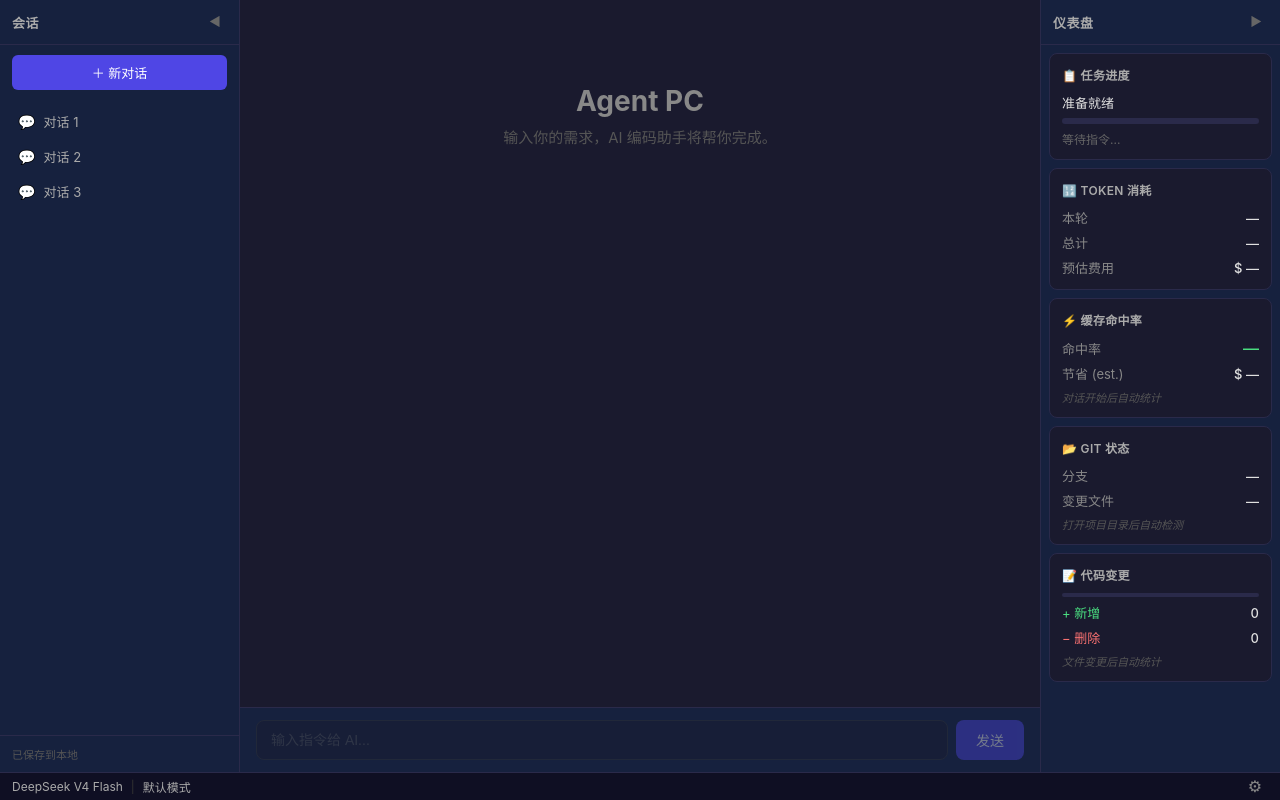
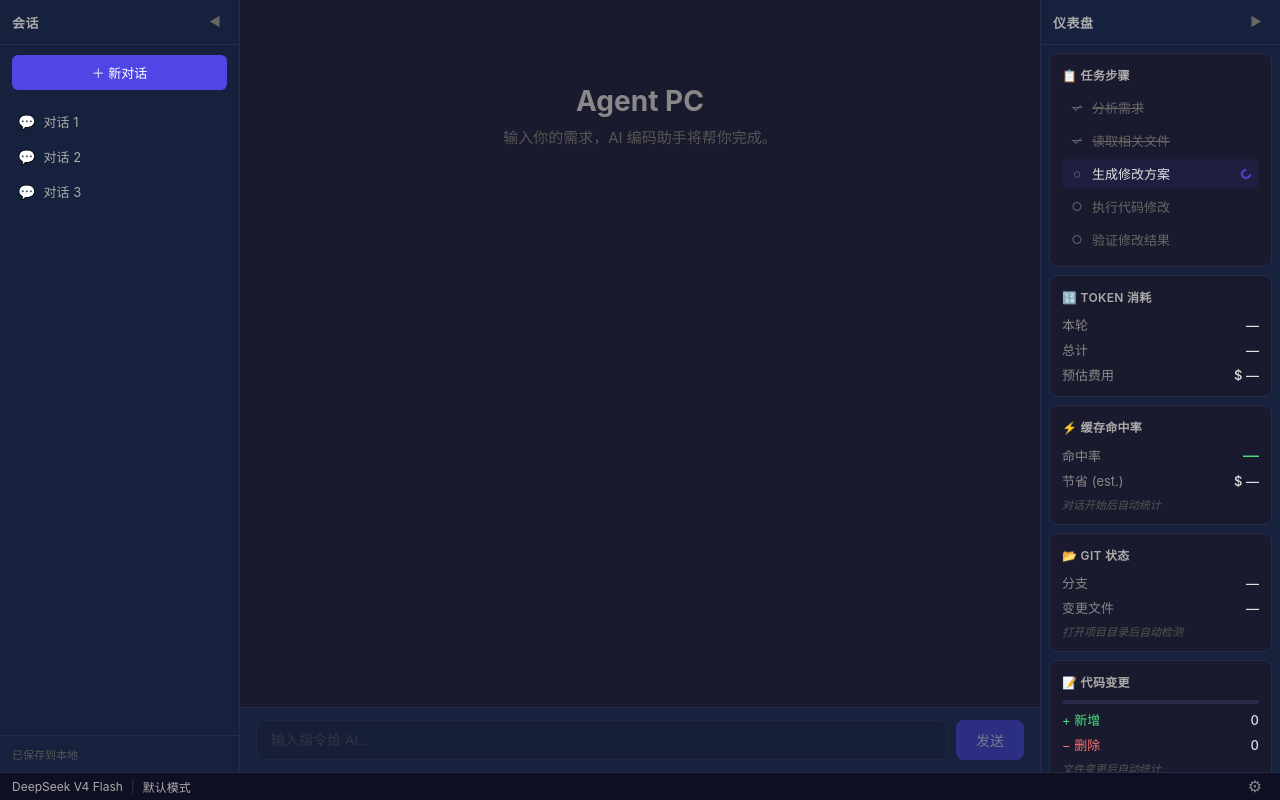
Before and after one commit to Hang-Edward/Agent, a React (Vite) app: page / in a window 1280 px wide. Built offline with nearby package versions, Linux system fonts and the light colour scheme.

Commit message:
fix: change task progress to step checklist mode

```diff
--- a/src/App.css
+++ b/src/App.css
@@ -308,31 +308,68 @@
   color: #f87171;
 }
 
-/* 进度条 */
-.progress-step {
+/* 步骤清单 */
+.step-list {
+  display: flex;
+  flex-direction: column;
+  gap: 4px;
+}
+
+.step-item {
+  display: flex;
+  align-items: center;
+  gap: 8px;
+  padding: 5px 8px;
+  border-radius: 5px;
   font-size: 13px;
   color: #e0e0e0;
-  font-weight: 500;
 }
 
-.progress-bar-bg {
-  width: 100%;
-  height: 6px;
-  background: #2a2a4a;
-  border-radius: 3px;
-  overflow: hidden;
+.step-pending {
+  color: #666;
 }
 
-.progress-bar-fill {
-  height: 100%;
-  background: linear-gradient(90deg, #4f46e5, #6366f1);
-  border-radius: 3px;
-  transition: width 0.3s ease;
+.step-running {
+  color: #e0e0e0;
+  background: rgba(79, 70, 229, 0.1);
 }
 
-.progress-label {
+.step-done {
+  color: #666;
+  text-decoration: line-through;
+}
+
+.step-failed {
+  color: #f87171;
+  background: rgba(248, 113, 113, 0.1);
+}
+
+.step-icon {
   font-size: 12px;
-  color: #666;
+  width: 14px;
+  text-align: center;
+  flex-shrink: 0;
+}
+
+.step-label {
+  flex: 1;
+  min-width: 0;
+  overflow: hidden;
+  text-overflow: ellipsis;
+  white-space: nowrap;
+}
+
+.step-spinner {
+  width: 10px;
+  height: 10px;
+  border: 2px solid #4f46e5;
+  border-top-color: transparent;
+  border-radius: 50%;
+  animation: spin 0.6s linear infinite;
+}
+
+@keyframes spin {
+  to { transform: rotate(360deg); }
 }
 
 /* Diff 条 */
--- a/src/components/Dashboard.tsx
+++ b/src/components/Dashboard.tsx
@@ -2,17 +2,47 @@
 
 /* ───────── 各仪表盘小组件 ───────── */
 
-/** 任务进度面板 */
+/** 任务步骤 */
+interface TaskStep {
+  id: string;
+  label: string;
+  status: "pending" | "running" | "done" | "failed";
+}
+
+/** 任务进度面板 — 多步骤清单模式 */
 function TaskProgress() {
+  // 示例数据，后续由 Agent 循环更新
+  const steps: TaskStep[] = [
+    { id: "1", label: "分析需求", status: "done" },
+    { id: "2", label: "读取相关文件", status: "done" },
+    { id: "3", label: "生成修改方案", status: "running" },
+    { id: "4", label: "执行代码修改", status: "pending" },
+    { id: "5", label: "验证修改结果", status: "pending" },
+  ];
+
   return (
     <div className="widget">
-      <div className="widget-title">📋 任务进度</div>
+      <div className="widget-title">📋 任务步骤</div>
       <div className="widget-body">
-        <div className="progress-step">准备就绪</div>
-        <div className="progress-bar-bg">
-          <div className="progress-bar-fill" style={{ width: "0%" }} />
+        <div className="step-list">
+          {steps.map((step) => (
+            <div
+              key={step.id}
+              className={`step-item step-${step.status}`}
+            >
+              <span className="step-icon">
+                {step.status === "done" && "✓"}
+                {step.status === "running" && "◌"}
+                {step.status === "pending" && "○"}
+                {step.status === "failed" && "✕"}
+              </span>
+              <span className={`step-label ${step.status === "done" ? "step-done" : ""}`}>
+                {step.label}
+              </span>
+              {step.status === "running" && <span className="step-spinner" />}
+            </div>
+          ))}
         </div>
-        <div className="progress-label">等待指令...</div>
       </div>
     </div>
   );
```
